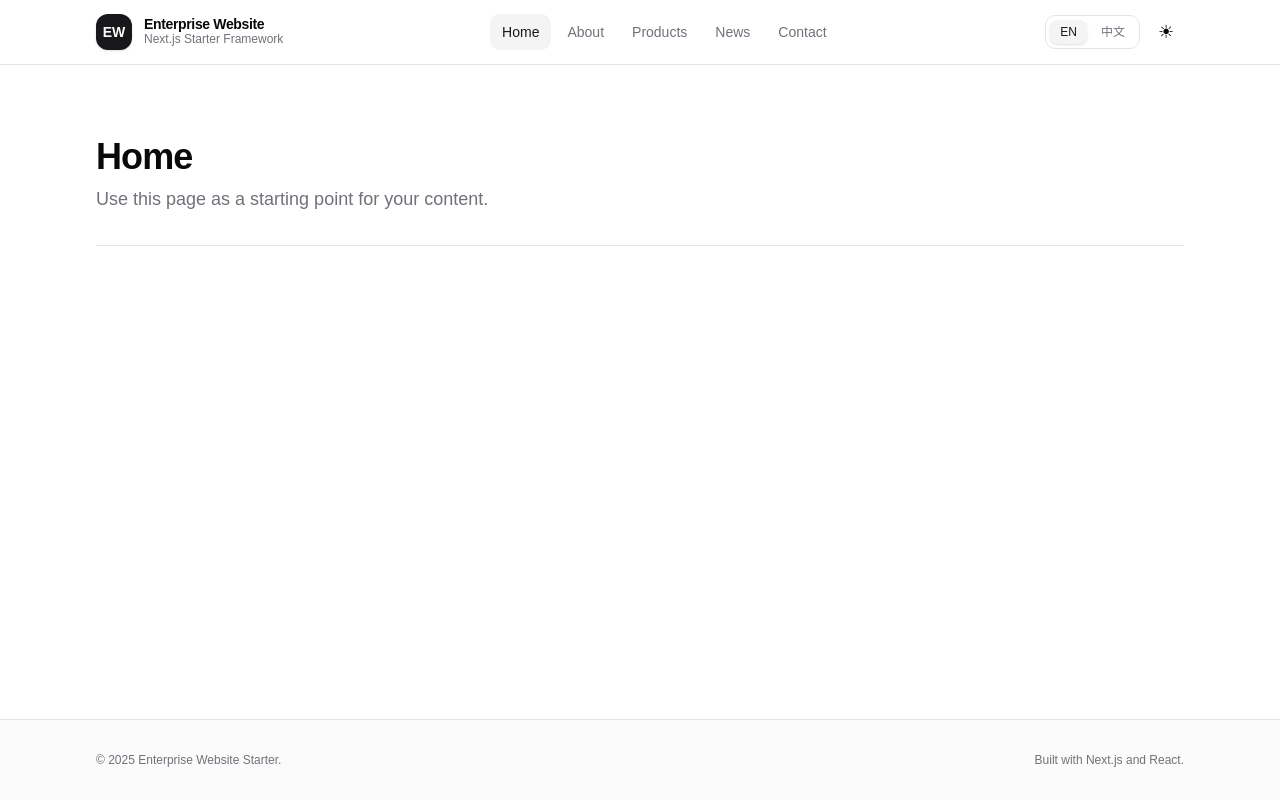
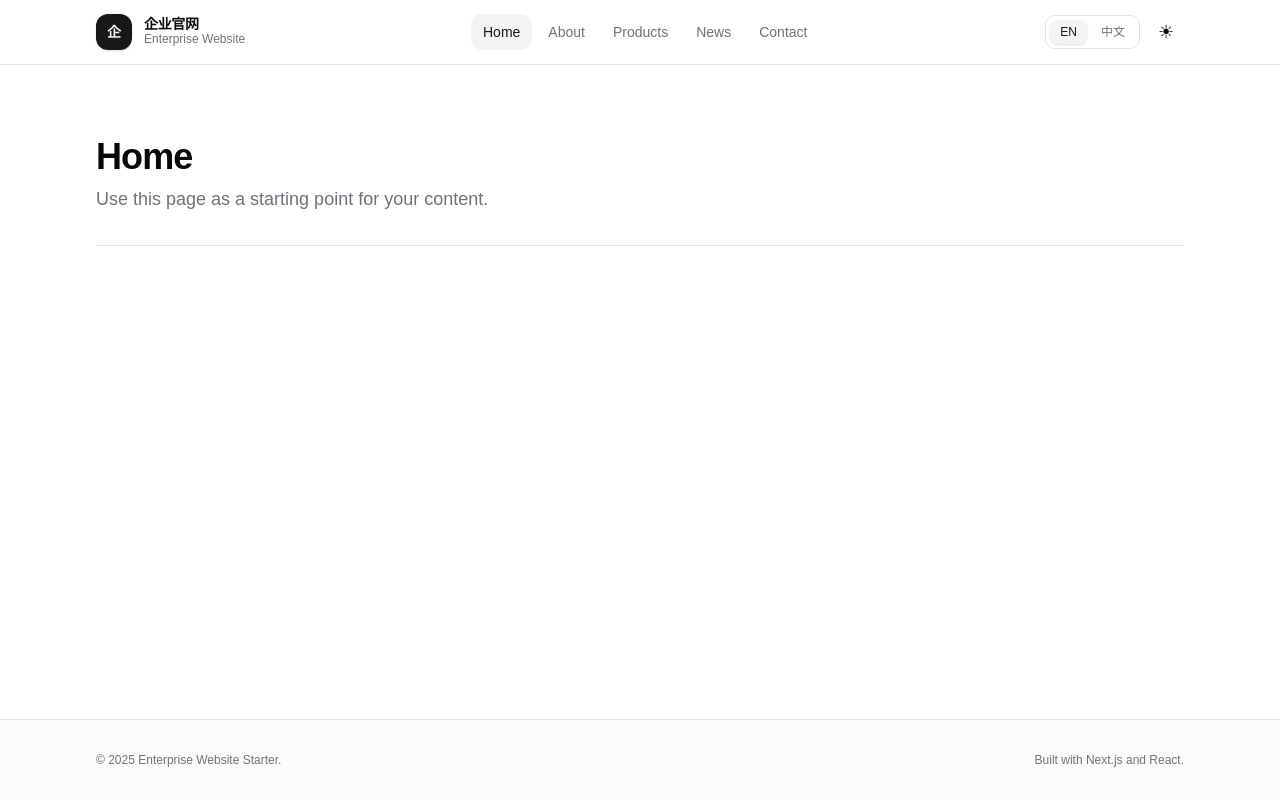
Before and after one commit to git-zhp/website, a Next.js app: page / in a window 1280 px wide. Built offline with nearby package versions, Linux system fonts and the light colour scheme.

Commit message:
style(layout): 将主布局中的英文文本替换为中文

```diff
--- a/src/components/layout/MainLayout.tsx
+++ b/src/components/layout/MainLayout.tsx
@@ -30,14 +30,14 @@ export function MainLayout({ children }: { children: ReactNode }) {
         <div className="mx-auto flex max-w-6xl items-center justify-between gap-4 px-4 py-3 sm:px-6 lg:px-8">
           <div className="flex items-center gap-3">
             <div className="flex h-9 w-9 items-center justify-center rounded-lg bg-primary text-sm font-semibold text-primary-foreground shadow-sm">
-              EW
+              企
             </div>
             <div className="flex flex-col">
               <span className="text-sm font-semibold leading-none tracking-tight">
-                Enterprise Website
+                企业官网
               </span>
               <span className="text-xs text-muted-foreground">
-                Next.js Starter Framework
+                Enterprise Website
               </span>
             </div>
           </div>
```
